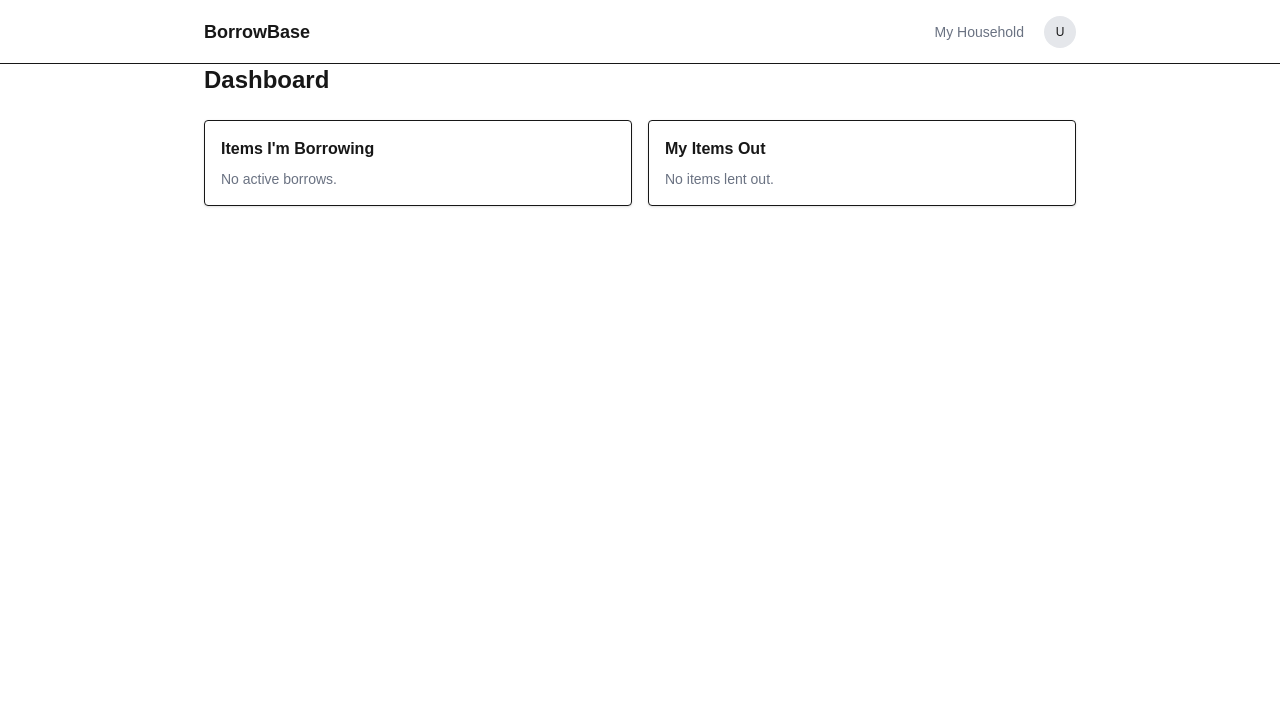
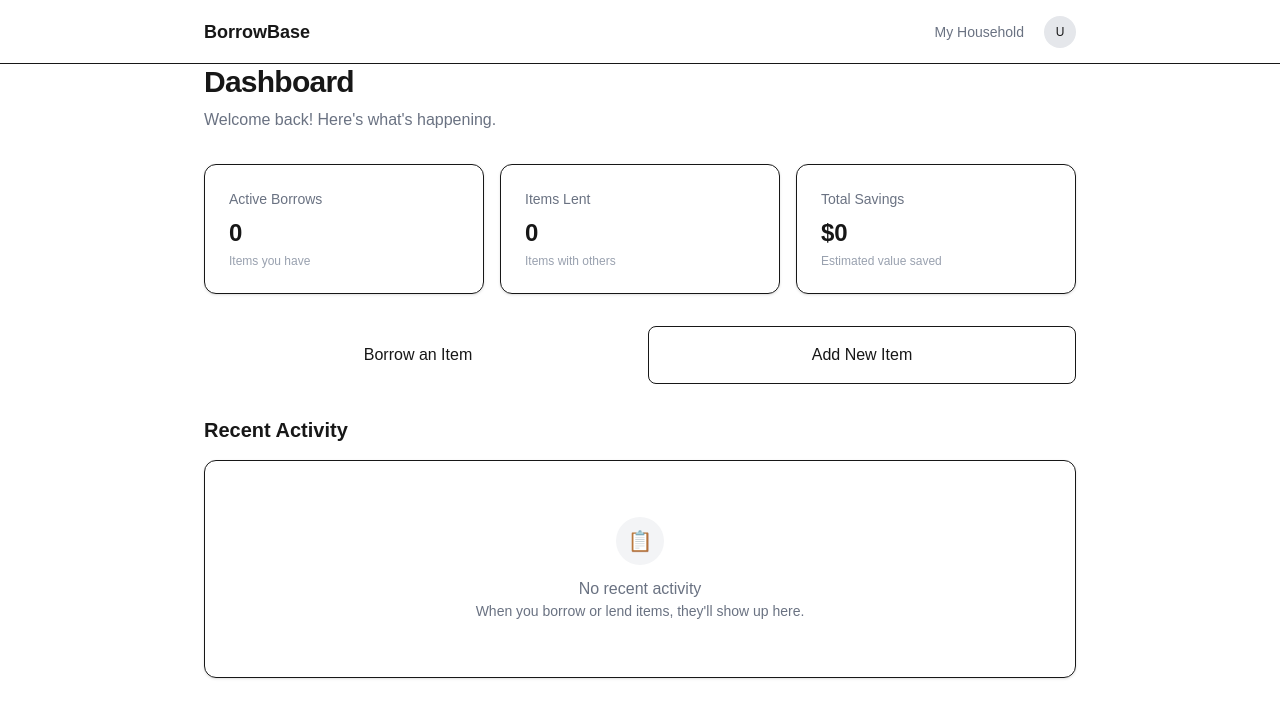
Before and after one commit to connorleee/BorrowMate, a Next.js app: page /dashboard in a window 1280 px wide. Shown: the top 718 px of the page. Built offline with nearby package versions, Linux system fonts and the light colour scheme.

Commit message:
feat: enhance dashboard UI with stats, quick actions, and recent activity section

```diff
--- a/app/dashboard/page.tsx
+++ b/app/dashboard/page.tsx
@@ -1,17 +1,65 @@
+import Link from "next/link";
+
 export default function DashboardPage() {
     return (
-        <div className="flex flex-col gap-6">
-            <h1 className="text-2xl font-bold">Dashboard</h1>
+        <div className="flex flex-col gap-8 w-full">
+            {/* Header Section */}
+            <div className="flex flex-col gap-2">
+                <h1 className="text-3xl font-bold tracking-tight">Dashboard</h1>
+                <p className="text-gray-500">Welcome back! Here's what's happening.</p>
+            </div>
+
+            {/* Stats Row */}
+            <div className="grid grid-cols-1 sm:grid-cols-3 gap-4">
+                <div className="p-6 rounded-xl border bg-card text-card-foreground shadow-sm">
+                    <div className="text-sm font-medium text-gray-500">Active Borrows</div>
+                    <div className="text-2xl font-bold mt-2">0</div>
+                    <div className="text-xs text-gray-400 mt-1">Items you have</div>
+                </div>
+                <div className="p-6 rounded-xl border bg-card text-card-foreground shadow-sm">
+                    <div className="text-sm font-medium text-gray-500">Items Lent</div>
+                    <div className="text-2xl font-bold mt-2">0</div>
+                    <div className="text-xs text-gray-400 mt-1">Items with others</div>
+                </div>
+                <div className="p-6 rounded-xl border bg-card text-card-foreground shadow-sm">
+                    <div className="text-sm font-medium text-gray-500">Total Savings</div>
+                    <div className="text-2xl font-bold mt-2">$0</div>
+                    <div className="text-xs text-gray-400 mt-1">Estimated value saved</div>
+                </div>
+            </div>
+
+            {/* Quick Actions */}
             <div className="grid grid-cols-1 md:grid-cols-2 gap-4">
-                <div className="p-4 border rounded shadow-sm">
-                    <h2 className="font-semibold mb-2">Items I'm Borrowing</h2>
-                    <p className="text-gray-500 text-sm">No active borrows.</p>
-                </div>
-                <div className="p-4 border rounded shadow-sm">
-                    <h2 className="font-semibold mb-2">My Items Out</h2>
-                    <p className="text-gray-500 text-sm">No items lent out.</p>
+                <Link
+                    href="/borrow"
+                    className="flex items-center justify-center p-4 rounded-lg bg-foreground text-background font-medium hover:opacity-90 transition-opacity"
+                >
+                    Borrow an Item
+                </Link>
+                <Link
+                    href="/items"
+                    className="flex items-center justify-center p-4 rounded-lg border border-input bg-background hover:bg-accent hover:text-accent-foreground transition-colors"
+                >
+                    Add New Item
+                </Link>
+            </div>
+
+            {/* Recent Activity */}
+            <div className="flex flex-col gap-4">
+                <h2 className="text-xl font-semibold">Recent Activity</h2>
+                <div className="rounded-xl border bg-card text-card-foreground shadow-sm">
+                    <div className="p-6 flex flex-col gap-6">
+                        {/* Empty State for now */}
+                        <div className="flex flex-col items-center justify-center py-8 text-center text-gray-500">
+                            <div className="w-12 h-12 rounded-full bg-gray-100 flex items-center justify-center mb-3">
+                                <span className="text-xl">📋</span>
+                            </div>
+                            <p className="font-medium">No recent activity</p>
+                            <p className="text-sm">When you borrow or lend items, they'll show up here.</p>
+                        </div>
+                    </div>
                 </div>
             </div>
         </div>
-    )
+    );
 }
```
